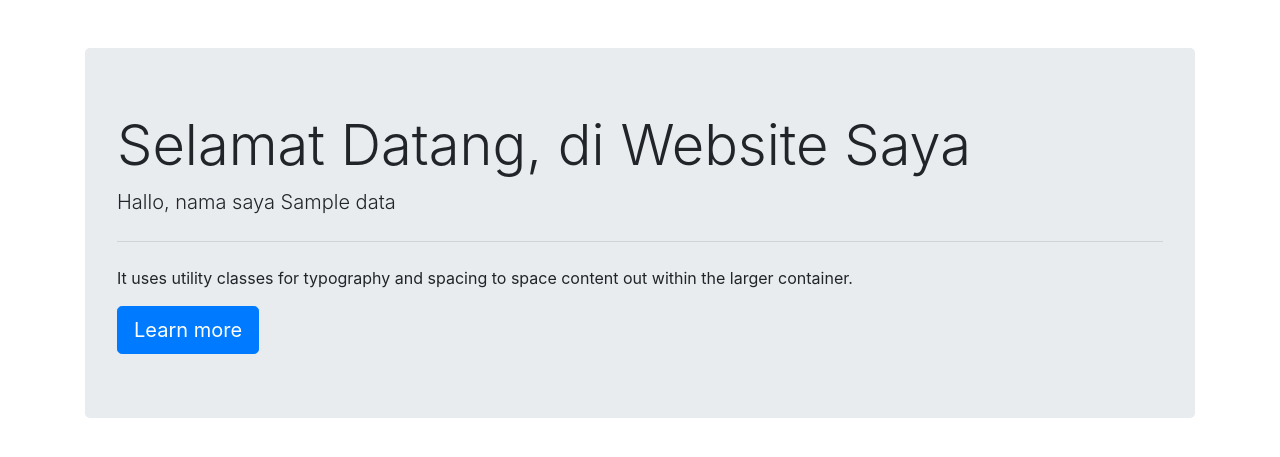
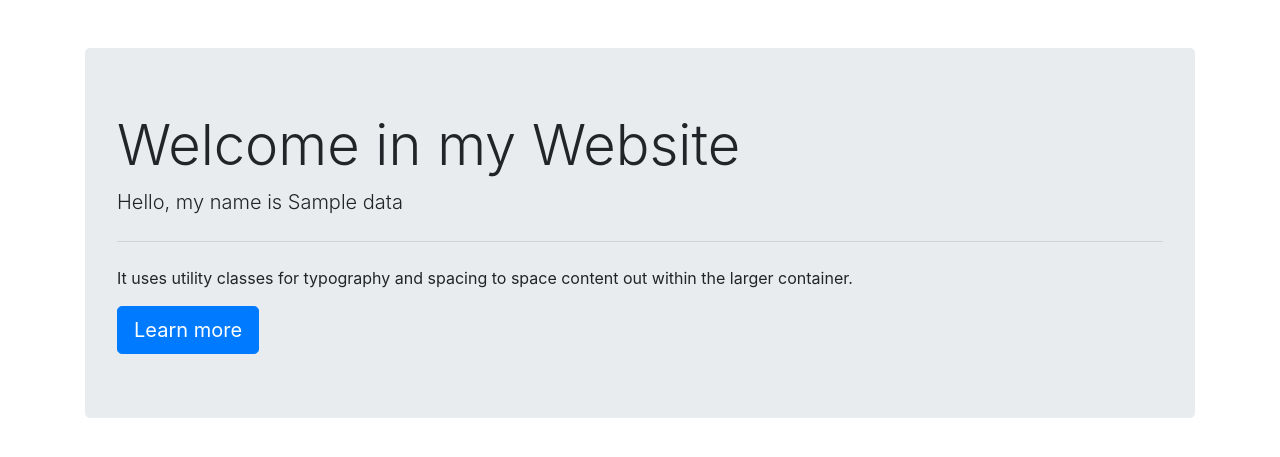
Before and after one commit to dwisugi/CRUD-PHP-MVC, a PHP site: the page made by app/views/home/index.php in a window 1280 px wide. Shown: the part 56-513 px from the top of the page. Run offline with PHP 8.4, Linux system fonts and the light colour scheme; the template is opened without the code that fills it: most values are stand-ins (such as "Sample title", 1, 10 or a date in 2020); some libraries are stand-ins or nearby versions.

Commit message:
modified home

```diff
--- a/app/views/home/index.php
+++ b/app/views/home/index.php
@@ -1,7 +1,7 @@
 <div class="container">
    <div class="jumbotron mt-5">
-      <h1 class="display-4">Selamat Datang, di Website Saya</h1>
-      <p class="lead">Hallo, nama saya <?= $data['nama']?></p>
+      <h1 class="display-4">Welcome in my Website</h1>
+      <p class="lead">Hello, my name is <?= $data['nama']?></p>
       <hr class="my-4">
       <p>It uses utility classes for typography and spacing to space content out within the larger container.</p>
       <a class="btn btn-primary btn-lg" href="#" role="button">Learn more</a>
```
